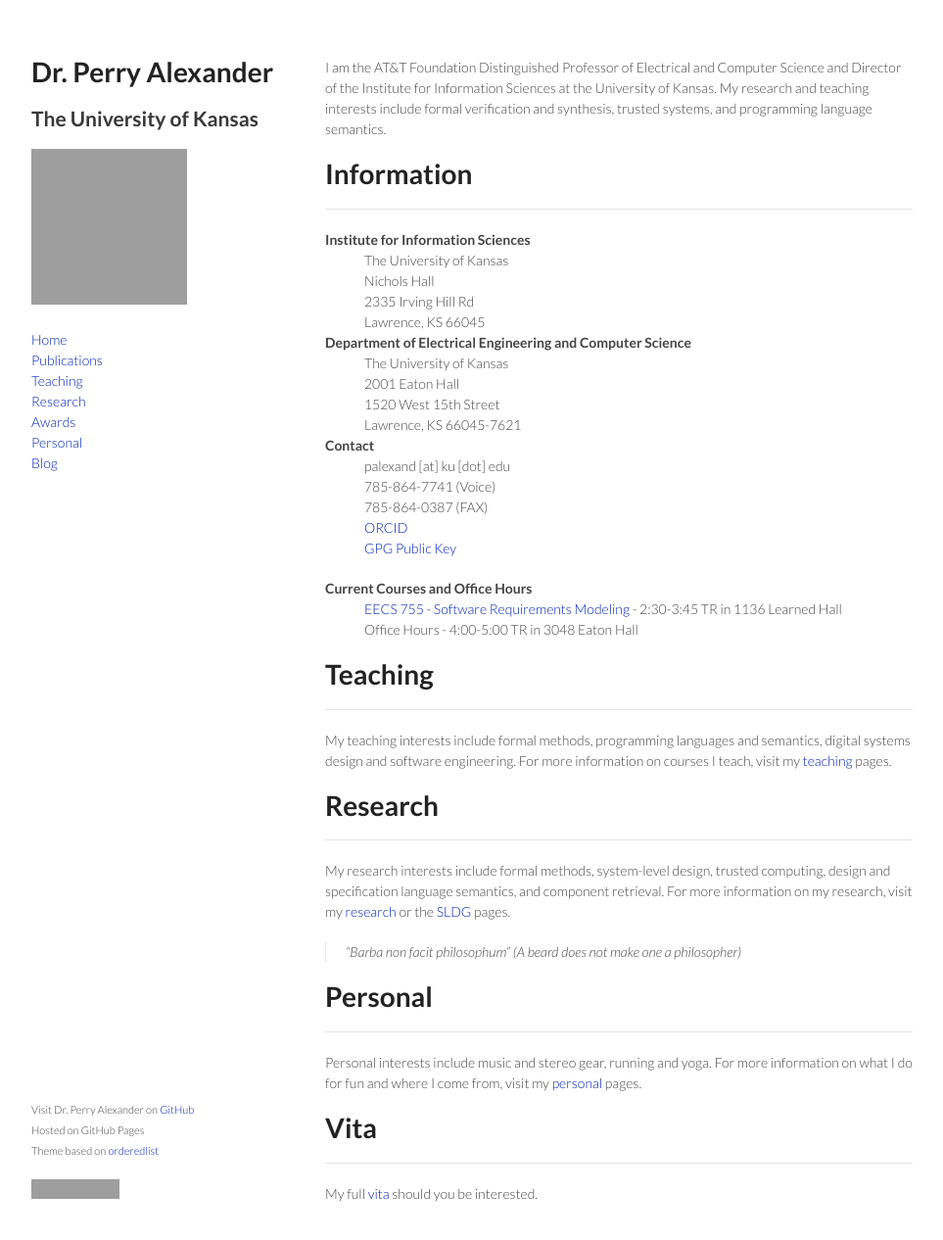
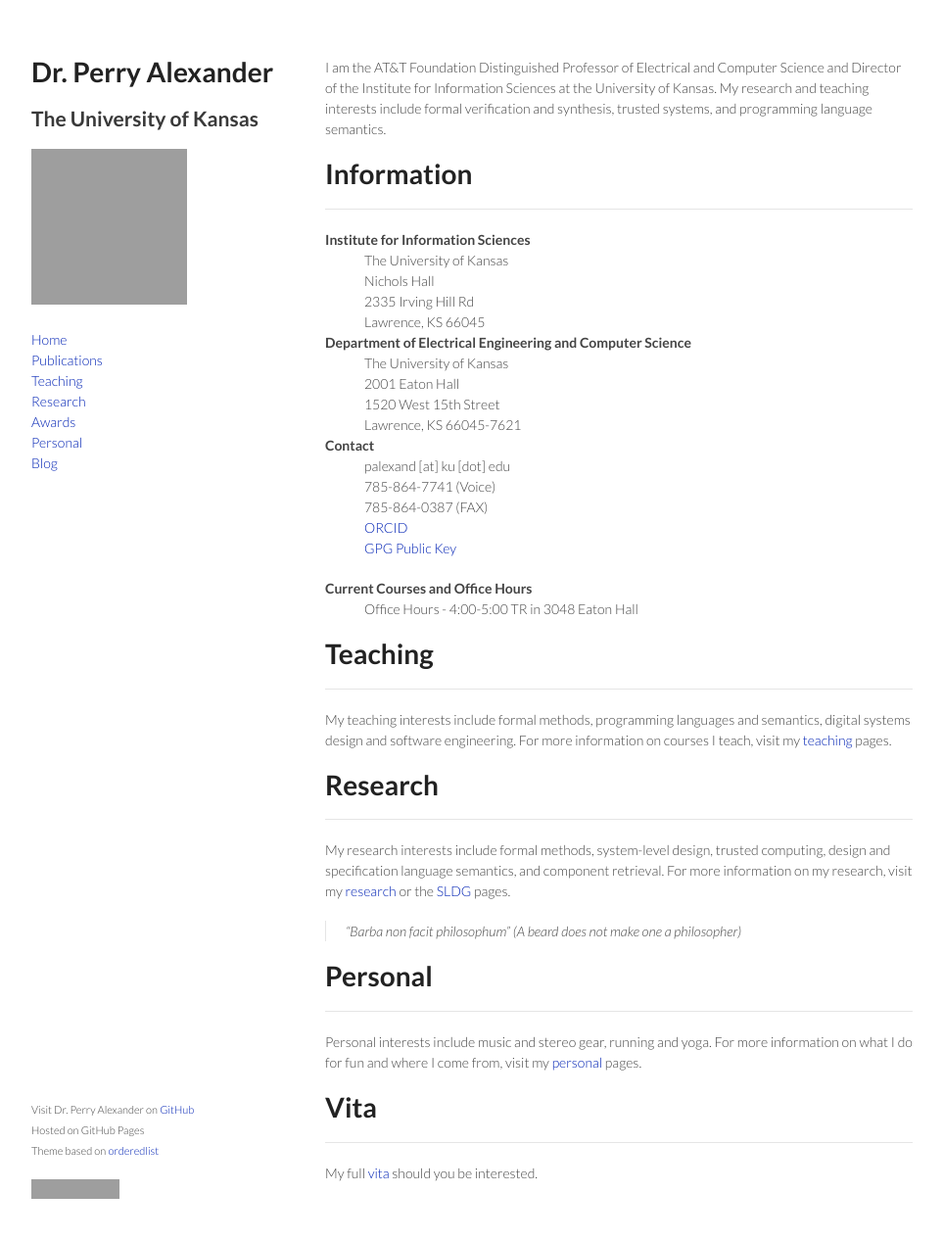
Before and after one commit to palexand/palexand.github.io, a Jekyll site: the page built from index.md, in a window 1280 px wide and 1299 px high. Shown: the top 1266 px of the window at 98% size, without its empty margins (158-1121 px from the left). Built offline with Jekyll 4.4.1, drawn with Linux system fonts in a browser that asks for light colours; grey boxes are pictures that could not be loaded.

Commit message:
Updating teaching for summer

```diff
--- a/_data/teaching.yml
+++ b/_data/teaching.yml
@@ -26,8 +26,6 @@
   github: palexand
   repo: eecs755
   description: Software Requirements Modeling is an advanced introduction to modern techniques for specification, verification and implementation of software systems. Topics covered are equally useful for hardware and software verification. We will learn to write formal specifications, refine specifications and verify that implementations meet their requirements. Specific topics include axiomatic specification, invariants, algebraic types and induction, constructive specification, assume-guarantees style specification, safety and liveness, and natural deduction. Currently we use the Coq verification tool, but techniques learned apply equally well to other verification systems.
-  where: 1136 Learned Hall
-  when: 2:30-3:45 TR
 
 - name: EECS 843 - Programming Language Foundations II
   github: palexand
```
